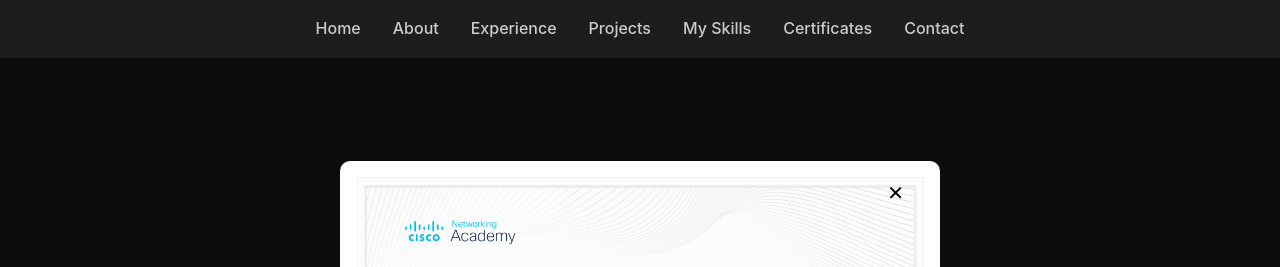
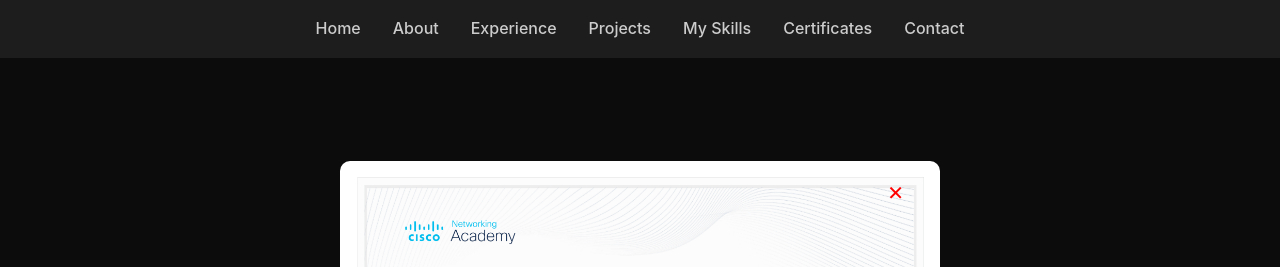
Before and after one commit to sunlysetiawan/Portfolio-sunly, a React (Vite) app: page / in a window 1280 px wide. Both pictures are taken after a click on the link 77 px from the left and 4222 px from the top of the page. Shown: the part 3818-4085 px from the top of the page. Built offline with nearby package versions, Linux system fonts and the light colour scheme.

Commit message:
updated css

```diff
--- a/src/App.css
+++ b/src/App.css
@@ -523,6 +523,7 @@ a {
 }
 
 .close-btn {
+  color: red;
   position: absolute;
   top: 8px;
   right: 12px;
@@ -550,9 +551,8 @@ a {
 }
 
 .view-cert:hover {
-  color: #ffffff;
+  color: #8f6aff;
 }
-
 
 
 
--- a/src/components/Certificate.tsx
+++ b/src/components/Certificate.tsx
@@ -142,7 +142,7 @@ const Certificate = () => {
             onClick={(e) => e.stopPropagation()}
           >
             <button
-              className="close-btn mb-2 text-gray-600 hover:text-red-600"
+              className="close-btn"
               onClick={() => setOpenCert(null)}
             >
               ✕
```
